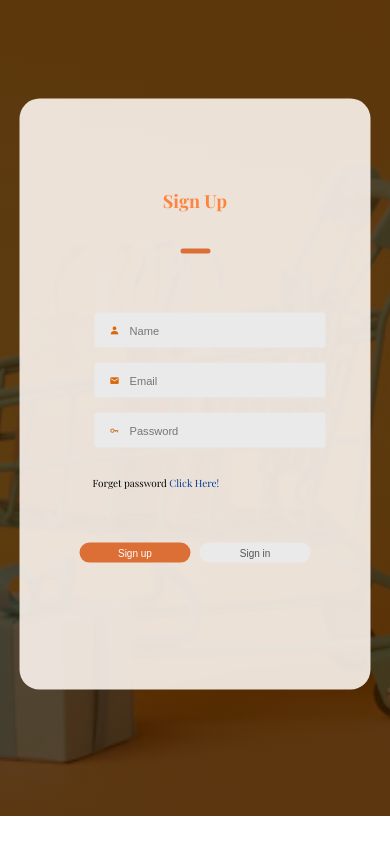
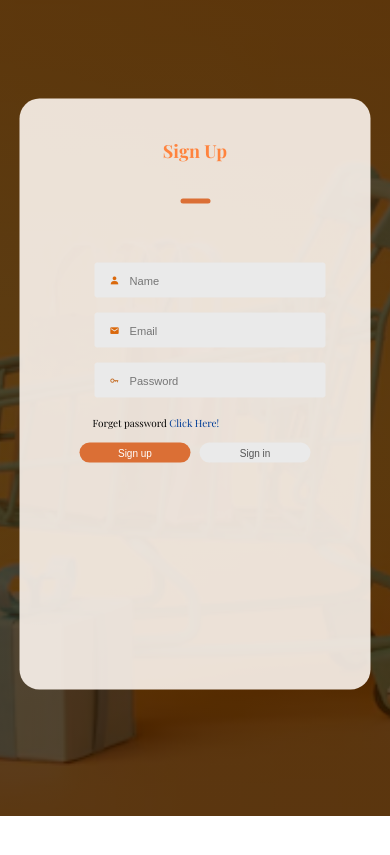
Before and after one commit to Priyankat124/Ecommerce-website, a plain HTML site: page Index.html in a window 390 px wide. Shown: the part 1300-2155 px from the top of the page. Drawn offline with nearby package versions, Linux system fonts and the light colour scheme; no server answers; a web font is replaced by a local one.

Commit message:
full_completion

```diff
--- a/style.css
+++ b/style.css
@@ -895,6 +895,7 @@ margin-top:70% ;
    }
    .form-box h1{
     font-size: 18px;
+    margin-top: -50px;
    }
    .form-box h1::after{
     content: "";
@@ -910,6 +911,7 @@ transform: translateX(-50%);
 .input-field{
 background: #eaeaea;
 margin: 15px ;
+margin-top: -50;
 border-radius:3px;
 display: flex;
 align-items: center;
@@ -938,6 +940,7 @@ font-size: 10px
 .input-group p{
     text-align: left;
    font-size: 10px;
+   margin-top: -10px;
 
 }
 form p a{
@@ -961,7 +964,7 @@ form p a{
    cursor: pointer;
    transition: background 1s;
  font-size: 10px;
- margin-top: -50px;
+ margin-top: -100px;
 }
 .input-group{
     height: 280px;
```
